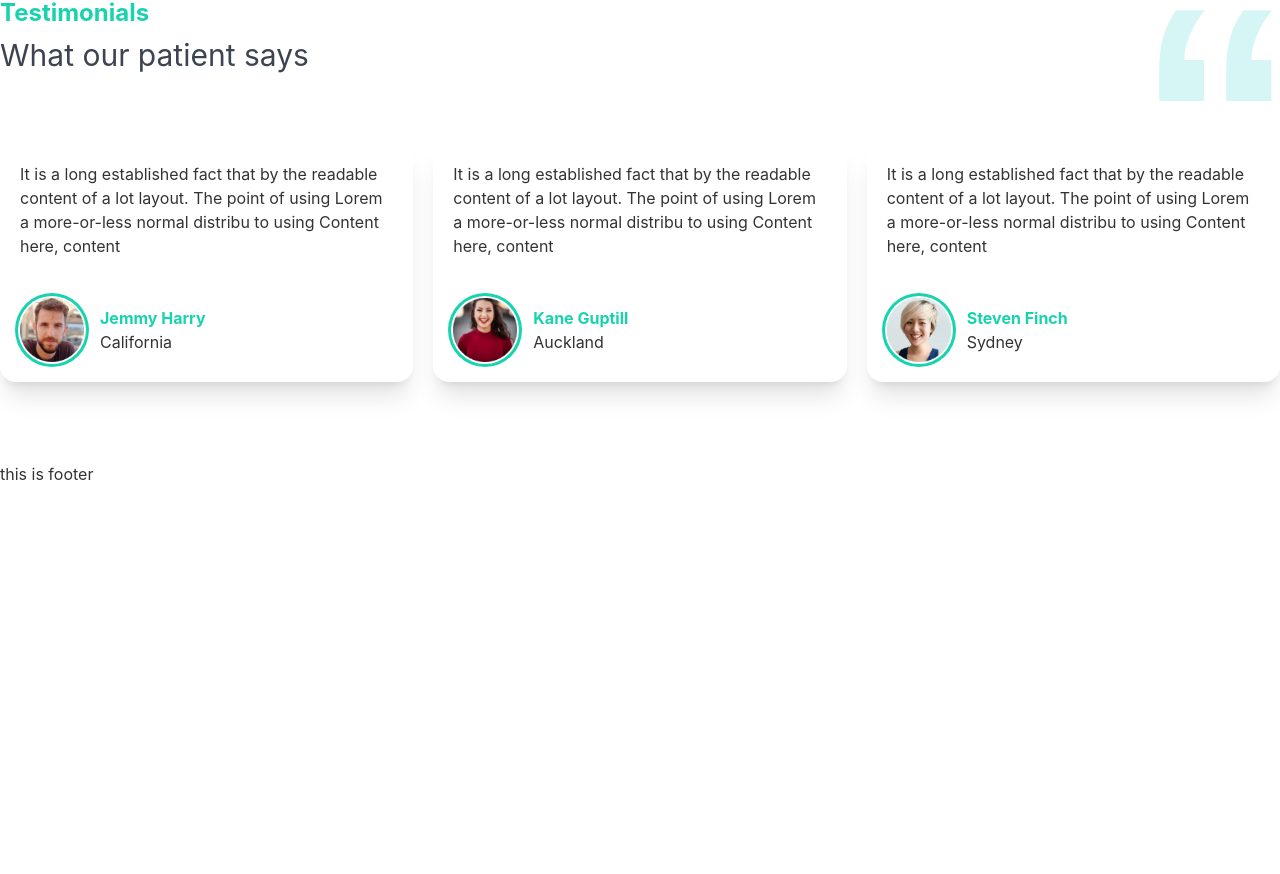
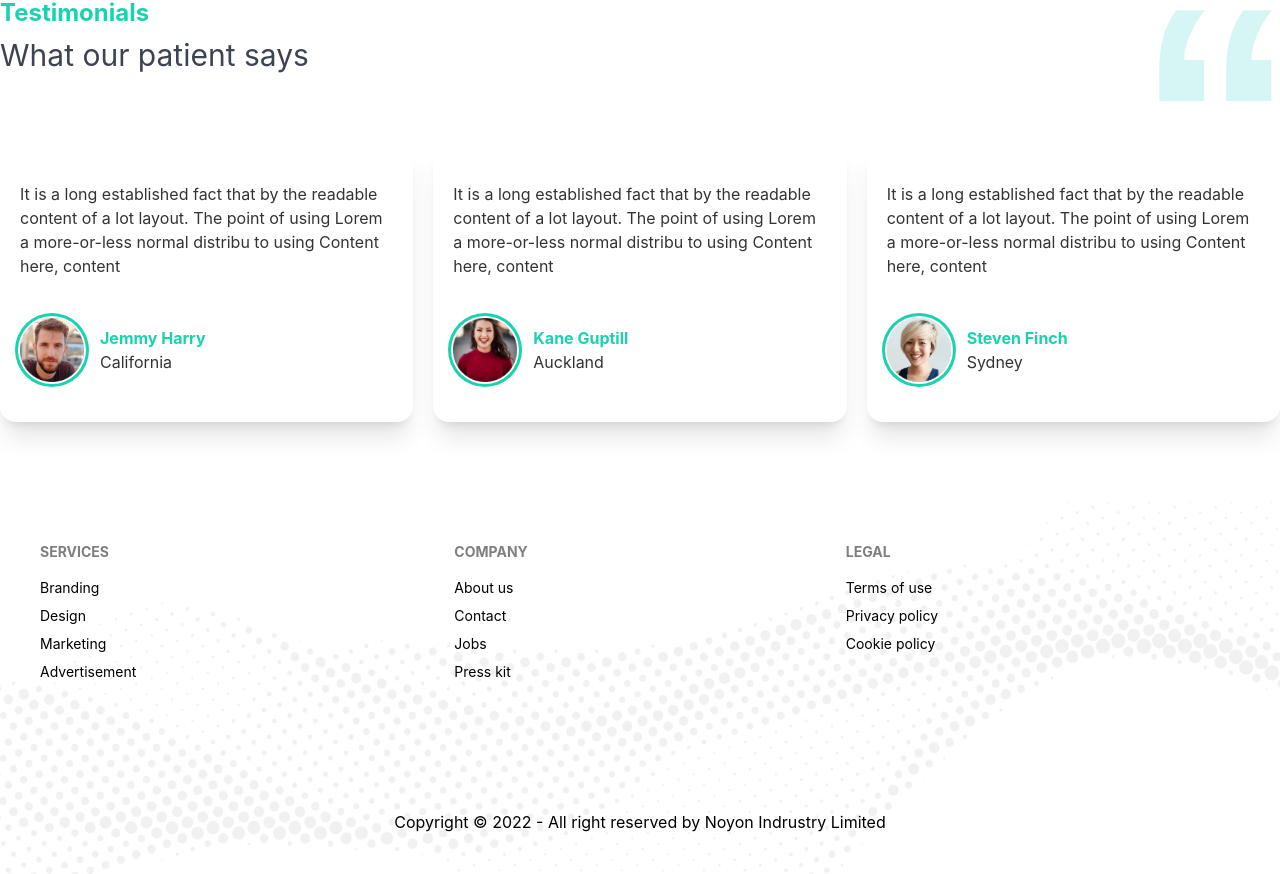
Before and after one commit to noyon-podder/Doctor-Protal-cl, a React (Create React App) app: page / in a window 1280 px wide. Shown: the part 2059-2933 px from the top of the page. Before the commit the page ends 2545 px from the top, so only its background shows below. Built offline with nearby package versions, Linux system fonts and the light colour scheme.

Commit message:
home page completed

```diff
--- a/src/Pages/Home/Testimonial/TestimonialCard.js
+++ b/src/Pages/Home/Testimonial/TestimonialCard.js
@@ -2,7 +2,7 @@
 
 const TestimonialCard = ({ testimonial }) => {
   const { author, profile, address, review } = testimonial;
-  return <div className="card shadow-xl p-5">
+  return <div className="card shadow-xl py-10 px-5">
     <p className="mb-4">{review}</p>
     <div className="flex gap-4 mt-6 items-center">
     <div className="w-16 rounded-full ring ring-secondary ring-offset-base-100 ring-offset-2">
--- a/src/Pages/Shared/Footer/Footer.js
+++ b/src/Pages/Shared/Footer/Footer.js
@@ -1,11 +1,42 @@
-import React from 'react';
-
+import React from "react";
+import { Link } from "react-router-dom";
+import footer from "../../../assets/images/footer.png"
 const Footer = () => {
-    return (
-        <div>
-            <h3>this is footer</h3>
-        </div>
-    );
+  return (
+    <footer className="p-10 text-black text-center"
+    style={{
+        background:`url(${footer})`,
+        backgroundSize: "cover",
+        backgroundPosition: "center"
+    }}
+    >
+      <div className="footer">
+      <div>
+        <span className="footer-title">Services</span>
+        <Link to="/" className="link link-hover">Branding</Link>
+        <Link to="/" className="link link-hover">Design</Link>
+        <Link to="/" className="link link-hover">Marketing</Link>
+        <Link to="/" className="link link-hover">Advertisement</Link>
+      </div>
+      <div>
+        <span className="footer-title">Company</span>
+        <Link to="/" className="link link-hover">About us</Link>
+        <Link to="/" className="link link-hover">Contact</Link>
+        <Link to="/" className="link link-hover">Jobs</Link>
+        <Link to="/" className="link link-hover">Press kit</Link>
+      </div>
+      <div>
+        <span className="footer-title">Legal</span>
+        <Link to="/" className="link link-hover">Terms of use</Link>
+        <Link to="/" className="link link-hover">Privacy policy</Link>
+        <Link to="/" className="link link-hover">Cookie policy</Link>
+      </div>
+      </div>
+      <div className="footer-center mt-32">
+    <p>Copyright © 2022 - All right reserved by Noyon Indrustry Limited</p>
+  </div>
+    </footer>
+  );
 };
 
 export default Footer;
```
